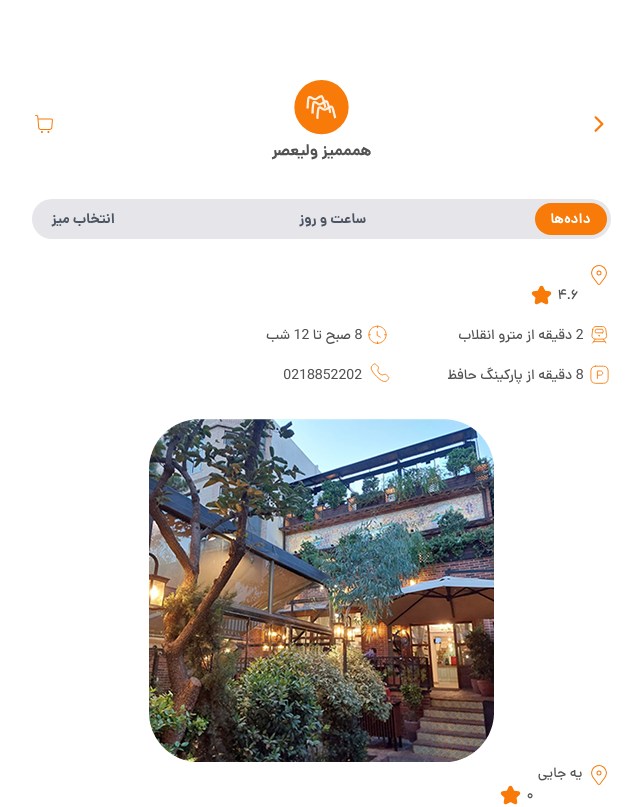
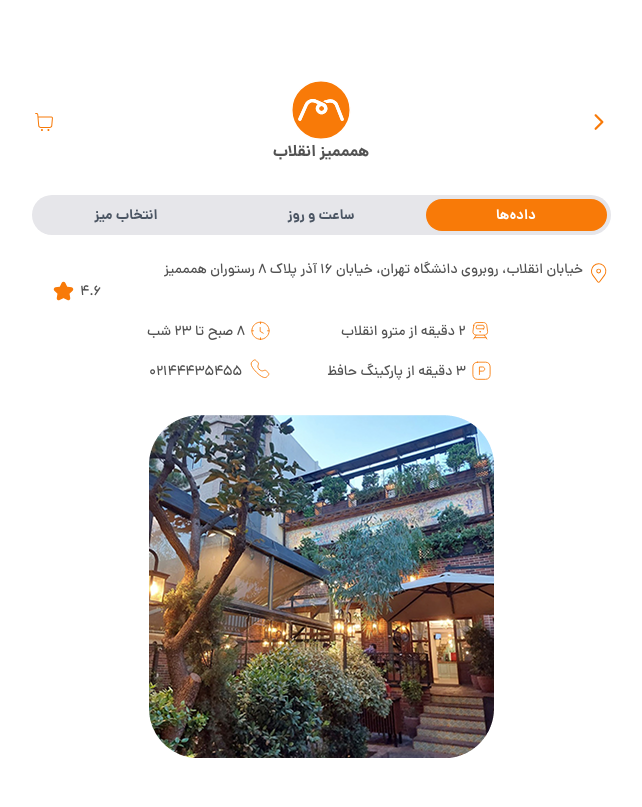
Before and after one commit to sarinaem/hammiz, a React (Vite) app: page /product in a window 1280 px wide. Shown: the top 807 px of the page, without its empty margins (319-961 px from the left). Built offline with nearby package versions, Linux system fonts and the light colour scheme.

Commit message:
[dynamic data]

```diff
--- a/src/components/Map/Mapview.jsx
+++ b/src/components/Map/Mapview.jsx
@@ -93,7 +93,7 @@
   // console.log(data);
 
   return (
-    <div style={{ height: "100vh" }} className="relative">
+    <div style={{ height: "100vh" }} className="relative mx-auto">
       {/* Search Input */}
       <div
         className="absolute font-normal leading-6 text-base top-[10px] flex flex-row-reverse gap-6 p-1 rounded-[40px] justify-between items-center bg-white"
@@ -126,7 +126,7 @@
 
       {/* Search Results */}
       {showResults && (
-        <ul className="absolute top-[49px] outline-none border-none right-[40px] w-[86%] rounded-lg bg-white border mt-1 shadow z-[1000]">
+        <ul className="absolute top-[54px] outline-none border-none right-[40px] w-[86%] rounded-lg rounded-t-none bg-white border mt-1 z-[1000]">
           {filteredLocations.length ? (
             filteredLocations.map((loc) => (
               <li
@@ -134,7 +134,7 @@
                 onClick={() => {
                   handleSelectLocation(loc);
                 }}
-                className="p-2 cursor-pointer hover:bg-gray-200 "
+                className="p-2 cursor-pointer rounded-md mt-[6px] hover:bg-gray-200 "
               >
                 {loc.name}
               </li>
--- a/src/components/Product/Product.jsx
+++ b/src/components/Product/Product.jsx
@@ -6,10 +6,11 @@
 import SelectTabel from "../Tabs/SelectTabel";
 import TimeBtn from "../Tabs/TimeBtn";
 import DataBtn from "../Tabs/DataBtn";
-import { Link } from "react-router-dom";
+import { Link, useNavigate } from "react-router-dom";
 
-import logoEnghlab from "../../assets/logoEnghlab.svg";
-import logo from "../../assets/logo-product.svg";
+import hammmizIcon from "../../assets/logoSite.svg";
+// import logoEnghlab from "../../assets/logoEnghlab.svg";
+// import logo from "../../assets/logo-product.svg";
 const Product = ({ loc }) => {
   const [activeBtn, setActiveBtn] = useState("data");
   const [activeLocationId, setActiveLocationId] = useState(1);
@@ -18,6 +19,8 @@
     { id: 2, name: "time", label: "ساعت و روز" },
     { id: 3, name: "table", label: "انتخاب میز" },
   ];
+
+  const navigate = useNavigate();
   return (
     <div className="bg-white">
       <div className=" mx-6">
@@ -26,15 +29,26 @@
             {" "}
             <IoIosArrowForward className="text-[#F87A08] w-6 h-6 font-bold" />
           </Link>
-          <img src={activeLocationId === 1 ? logo : logoEnghlab} />
-          <CiShoppingCart className="text-[#F87A08] font-bold w-6 h-6" />
+          <div className="flex flex-col items-center">
+            <img src={hammmizIcon} className="w-[60px] h-[60px]" />
+            <span className="font-bold text-base leading-[23px] font-dana text-[#525252]">
+              همممیز انقلاب
+              {/*!             {loc.name}همممیز
+               */}
+            </span>
+          </div>
+          {/* <img src={activeLocationId === 1 ? logo : logoEnghlab} /> */}
+          <CiShoppingCart
+            className="text-[#F87A08] font-bold w-6 h-6"
+            onClick={() => navigate("/cart")}
+          />
         </div>
         <div className="bg-[#E6E6EA]  p-1 rounded-[40px] mt-8 flex justify-between gap-[14px]">
           {Elements.map((element) => {
             return (
               <button
                 key={element.id}
-                className={`px-4 py-1 rounded-full font-bold text-[14px] leading-6 text-nowrap ${
+                className={`px-4 py-1 rounded-full w-[50%] font-bold text-[14px] leading-6 text-nowrap ${
                   activeBtn === element.name
                     ? "text-white bg-[#F87A08]"
                     : "text-gray-600"
--- a/src/components/Tabs/DataBtn.jsx
+++ b/src/components/Tabs/DataBtn.jsx
@@ -11,19 +11,28 @@
 
 import time from "../../assets/openingicon.svg";
 const DataBtn = () => {
+  // const formatTime = (m) => {
+  //   const hr = Math.floor(m / 60);
+  // };
+
+  const timeStringToMinutes = (timeStr) => {
+    const [hours, minutes, seconds] = timeStr.split(":").map(Number);
+    return hours * 60 + minutes + seconds / 60;
+  };
+
   return (
     <div>
       {data.map((item) => {
         return (
           <div key={item.id}>
-            <div className="flex gap-4 flex-col">
-              <div className="flex gap-1">
-                <CiLocationOn className="text-[#F87A08] font-dana w-6 h-6 font-bold" />
-                <p className="text-[#525252] text-[14px] font-medium ">
+            <div className="flex gap-4 flex-col items-center">
+              <div className="flex gap-1 w-full justify-around">
+                <CiLocationOn className="text-[#F87A08] font-dana w-7 h-7 font-bold" />
+                <p className="text-[#525252] text-[14px] font-medium font-dana w-full">
                   {item.address}
                 </p>
                 <div className="flex items-center justify-center gap-1 ml-6 mt-5 font-medium">
-                  <span className="text-[#525252] text-[14px] font-medium leading-6 ">
+                  <span className="text-[#525252] font-dana text-[14px] font-medium leading-6 ">
                     {Number(item.score)
                       .toLocaleString("fa-IR")
                       .replace("٫", ".")}
@@ -34,22 +43,42 @@
               <div className="flex flex-row gap-[72px] text-nowrap">
                 <div className="flex gap-1">
                   <img src={subwayIcon} alt="" />
-                  <span className="text-[#525252] text-[14px] font-medium leading-6">
-                    2 دقیقه از مترو انقلاب
+                  {/* {timeStringToMinutes(item.distance_from_metro)
+                      .toFixed(0)
+                      .toLocaleString("fa-IR")
+                      .toLocaleString("fa-IR")}{" "}
+                    مترو از انقلاب */}
+
+                  <span className="text-[#525252] text-[14px] font-dana font-medium flex leading-6">
+                    {Math.round(
+                      timeStringToMinutes(item.distance_from_metro)
+                    ).toLocaleString("fa-IR")}{" "}
+                    دقیقه از مترو انقلاب
                   </span>
                 </div>
                 <div className="flex gap-1">
                   <img src={time} alt="time of work" />
-                  <span className="text-[#525252] text-[14px] font-medium leading-6">
-                    8 صبح تا 12 شب
+                  <span className="text-[#525252] text-[14px] font-dana font-medium leading-6">
+                    {Math.round(
+                      Number(item.open_at.split(":")[0])
+                    ).toLocaleString("fa-IR")}{" "}
+                    صبح تا{" "}
+                    {Math.round(
+                      Number(item.close_at.split(":")[0])
+                    ).toLocaleString("fa-IR")}{" "}
+                    شب
                   </span>
                 </div>
               </div>
               <div className="flex flex-row gap-[72px] text-nowrap">
                 <div className="flex gap-1">
                   <img src={parking} alt="" />
-                  <span className="text-[#525252] text-[14px] font-medium leading-6">
-                    8 دقیقه از پارکینگ حافظ
+                  <span className="text-[#525252] font-dana text-[14px] font-medium leading-6">
+                    {Math.round(
+                      timeStringToMinutes(item.distance_from_parking)
+                    ).toLocaleString("fa-IR")}{" "}
+                    {""}
+                    دقیقه از پارکینگ حافظ
                   </span>
                 </div>
                 <div className="flex gap-2">
@@ -58,8 +87,11 @@
                     alt="time of work"
                     className="w-5 h-5 -mr-3"
                   />
-                  <span className="text-[#525252] text-[14px] font-medium leading-6">
-                    0218852202
+                  <span className="text-[#525252] text-[14px] font-dana font-medium leading-6">
+                    {item.landline_number.replace(
+                      /\d/g,
+                      (d) => "۰۱۲۳۴۵۶۷۸۹"[d]
+                    )}
                   </span>
                 </div>
               </div>
--- a/src/data/fakeData.js
+++ b/src/data/fakeData.js
@@ -3,9 +3,9 @@
     id: 1,
     name: "انقلاب",
     latitude: 35.701065,
-    // ✅ عرض جغرافیایی صحیح برای تهران
     longitude: 51.391214,
-    address: "",
+    address:
+      "خیابان انقلاب، روبروی دانشگاه تهران، خیابان ۱۶ آذر پلاک ۸ رستوران همممیز",
     score: "4.6",
     open_at: "08:00:00",
     close_at: "23:00:00",
@@ -14,26 +14,8 @@
     parking_name: "حافظ",
     distance_from_parking: "00:03:00",
     landline_number: "02144435455",
-    image:
-      "https://20d2-213-145-66-196.ngrok-free.app/media/hammmiz_images/Group_186.png",
-  },
-
-  {
-    id: 2,
-    name: "انقلاب",
-    latitude: 35.69821511373423,
-    longitude: 51.39614035586552,
-    address: "یه جایی",
-    score: "0.0",
-    open_at: "08:00:00",
-    close_at: "23:00:00",
-    metro_name: "ولیعصر",
-    distance_from_metro: "00:02:00",
-    parking_name: "حافظ",
-    distance_from_parking: "00:03:00",
-    landline_number: "02144435455",
-    image:
-      "https://20d2-213-145-66-196.ngrok-free.app/media/hammmiz_images/Group_186.png",
+    // image:
+    //   "https://20d2-213-145-66-196.ngrok-free.app/media/hammmiz_images/Group_186.png",
   },
 ];
 
```
Also changed, not shown: public/LocationProduct.svg (added), public/locationHammmiz.svg.
